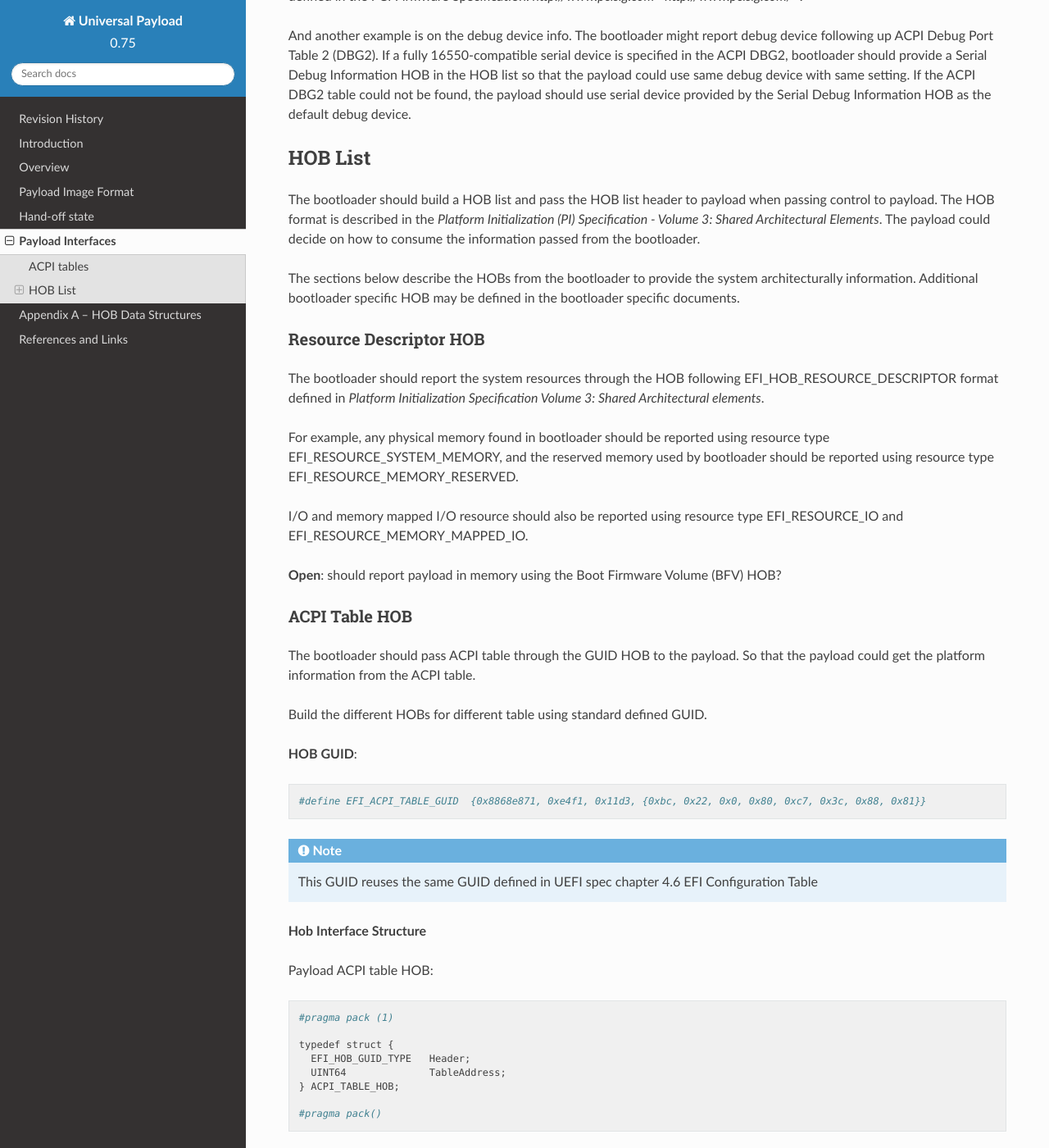
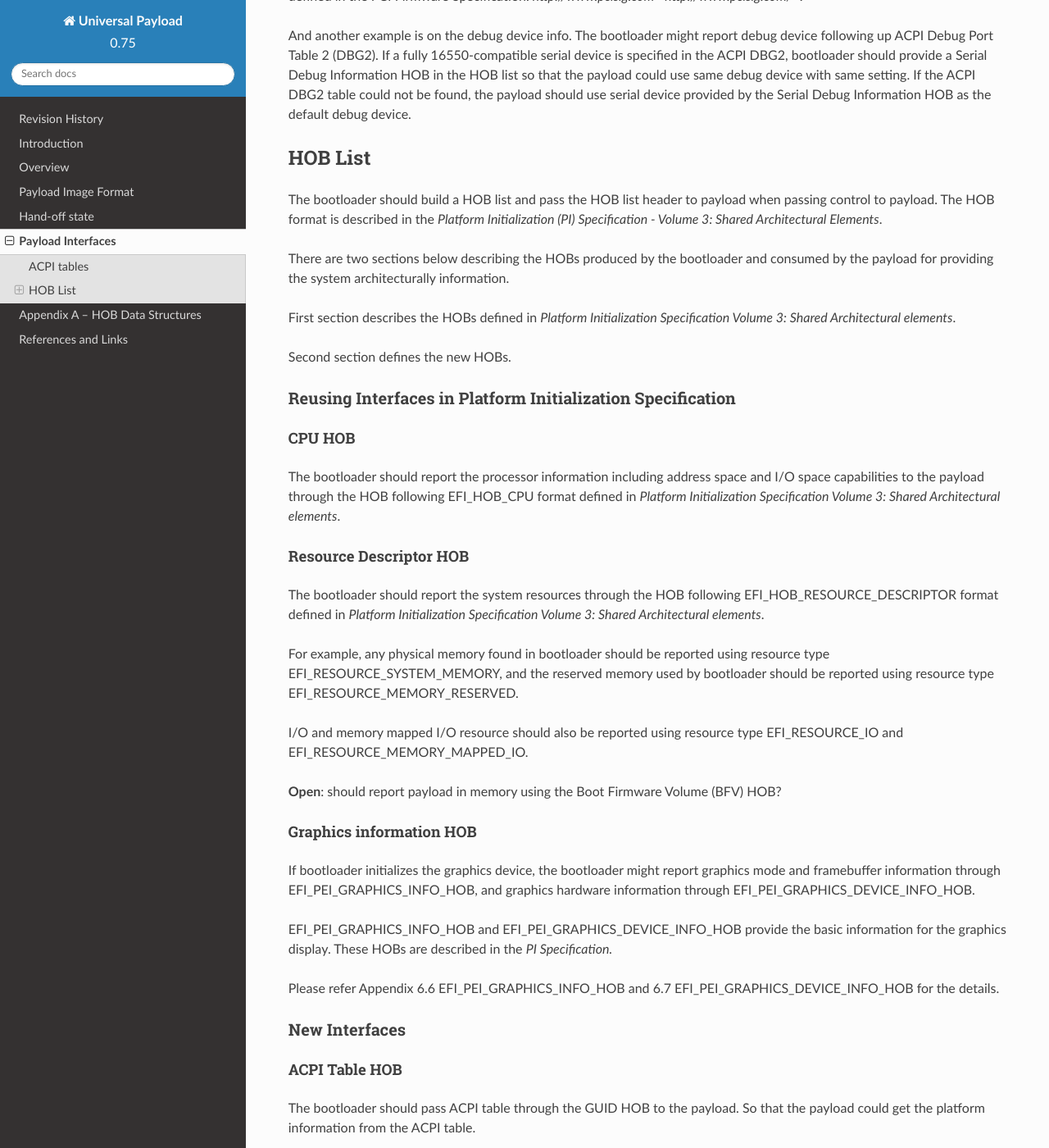
Before and after one commit to UniversalScalableFirmware/documentation, a Sphinx documentation site: the page built from source/payload-interfaces/index.rst, in a window 1280 px wide and 1400 px high, scrolled down 904 px. Shown: the whole window at 82% size. Built offline with Sphinx 7.4.7 and the Read the Docs theme 2.0.0, drawn with Linux system fonts in a browser that asks for light colours; some of the changed text lies outside the part shown.

Commit message:
Separate PI defined interfaces and new interfaces to 2 sections
Today's spec lists all interfaces in a single section.
The PI spec defined interfaces and new interfaces are mixed together.

The change is to separate the two kinds of interfaces to different
sections.

Signed-off-by: Ray Ni <ray.ni@intel.com>

```diff
--- a/source/payload-interfaces/index.rst
+++ b/source/payload-interfaces/index.rst
@@ -63,15 +63,30 @@ HOB List
 The bootloader should build a HOB list and pass the HOB list header
 to payload when passing control to payload. The HOB format is
 described in the *Platform Initialization (PI) Specification - Volume
-3: Shared Architectural Elements*. The payload could decide on how to
-consume the information passed from the bootloader.
+3: Shared Architectural Elements*.
 
-The sections below describe the HOBs from the bootloader to provide
-the system architecturally information. Additional bootloader
-specific HOB may be defined in the bootloader specific documents.
+There are two sections below describing the HOBs produced by the
+bootloader and consumed by the payload for providing the system
+architecturally information.
+
+First section describes the HOBs defined in *Platform Initialization
+Specification Volume 3: Shared Architectural elements*.
+
+Second section defines the new HOBs.
+
+Reusing Interfaces in Platform Initialization Specification
+~~~~~~~~~~~~~~~~~~~~~~~~~~~~~~~~~~~~~~~~~~~~~~~~~~~~~~~~~~~
+
+CPU HOB
+^^^^^^^
+
+The bootloader should report the processor information including address space
+and I/O space capabilities to the payload through the HOB following
+EFI_HOB_CPU format defined in *Platform Initialization Specification Volume 3:
+Shared Architectural elements*.
 
 Resource Descriptor HOB
-~~~~~~~~~~~~~~~~~~~~~~~
+^^^^^^^^^^^^^^^^^^^^^^^
 
 The bootloader should report the system resources through the HOB
 following EFI_HOB_RESOURCE_DESCRIPTOR format defined in *Platform
@@ -89,8 +104,24 @@ resource type EFI_RESOURCE_IO and EFI_RESOURCE_MEMORY_MAPPED_IO.
 **Open**: should report payload in memory using the Boot Firmware
 Volume (BFV) HOB?
 
+Graphics information HOB
+^^^^^^^^^^^^^^^^^^^^^^^^
+
+If bootloader initializes the graphics device, the bootloader might
+report graphics mode and framebuffer information through
+EFI_PEI_GRAPHICS_INFO_HOB, and graphics hardware information
+through EFI_PEI_GRAPHICS_DEVICE_INFO_HOB.
+
+EFI_PEI_GRAPHICS_INFO_HOB and EFI_PEI_GRAPHICS_DEVICE_INFO_HOB provide the basic information
+for the graphics display. These HOBs are described in the *PI Specification.*
+
+Please refer Appendix 6.6 EFI_PEI_GRAPHICS_INFO_HOB and 6.7 EFI_PEI_GRAPHICS_DEVICE_INFO_HOB for the details.
+
+New Interfaces
+~~~~~~~~~~~~~~
+
 ACPI Table HOB
-~~~~~~~~~~~~~~
+^^^^^^^^^^^^^^
 
 The bootloader should pass ACPI table through the GUID HOB to the payload. So that the payload could get the platform information from the ACPI table.
 
@@ -127,7 +158,7 @@ EFI_HOB_GUID_TYPE.
 Point to the ACPI RSDP table. The ACPI table need follow ACPI specification verson 2.0 or above.
 
 SMBIOS Table HOB
-~~~~~~~~~~~~~~~~
+^^^^^^^^^^^^^^^^
 
 The bootloader might pass SMBIOS table through the GUID HOB to the
 payload. So that the payload could get the platform information from
@@ -170,7 +201,7 @@ section 6.5 EFI_HOB_GUID_TYPE.
 Point to the SMBIOS table entry point.
 
 DEVICE TREE HOB
-~~~~~~~~~~~~~~~
+^^^^^^^^^^^^^^^
 
 The bootloader might pass Device Tree through the GUID HOB to the
 payload. So that the payload could get the platform information from
@@ -204,21 +235,8 @@ Header.Name set to DEVICE_TREE_GUID. See section 6.5 EFI_HOB_GUID_TYPE.
 
 Point to the Device Tree entry point.
 
-Graphics information HOB
-~~~~~~~~~~~~~~~~~~~~~~~~
-
-If bootloader initializes the graphics device, the bootloader might
-report graphics mode and framebuffer information through
-EFI_PEI_GRAPHICS_INFO_HOB, and graphics hardware information
-through EFI_PEI_GRAPHICS_DEVICE_INFO_HOB.
-
-EFI_PEI_GRAPHICS_INFO_HOB and EFI_PEI_GRAPHICS_DEVICE_INFO_HOB provide the basic information
-for the graphics display. These HOBs are described in the *PI Specification.*
-
-Please refer Appendix 6.6 EFI_PEI_GRAPHICS_INFO_HOB and 6.7 EFI_PEI_GRAPHICS_DEVICE_INFO_HOB for the details.
-
 Serial Information HOB
-~~~~~~~~~~~~~~~~~~~~~~
+^^^^^^^^^^^^^^^^^^^^^^
 
 If the debug device type and subtype are specified in DBG2, the
 bootloader should pass SERIAL_PORT_INFO hob to payload. This hob
@@ -277,45 +295,8 @@ It could be 921600, 460800, 230400, 115200, 57600, 38400, 19200,
 
 Set to 0 to use the default baud rate 115200.
 
-CPU INFO HOB
-~~~~~~~~~~~~
-
-The bootloader should build a CPU information HOB to the payload.
-
-**HOB Type**    EFI_HOB_TYPE_CPU
-
-**Hob Interface Structure**::
-
-  #pragma pack (1)
-
-  //
-  // CPU info Hob
-  //
-  typedef struct {
-    UINT8     Revision;
-    UINT8     Reserved;
-    UINT8     SizeOfMemorySpace;
-    UINT8     SizeOfIoSpace;
-  } PAYLOAD_CPU_INFO;
-
-  #pragma pack()
-
-**Member Description**
-
-``Revision``
-
-  Use 0 for this structure.
-
-``SizeOfMemorySpace``
-
-  The maximum physical memory addressability of the processor.
-
-``SizeOfIoSpace``
-
-  The maximum physical I/O addressability of the processor.
-
-Optional HOBs
-~~~~~~~~~~~~~
+Optional Interfaces
+~~~~~~~~~~~~~~~~~~~
 
 Some more HOBs could be built by bootloaders for advanced features. e.g.:
 
```
